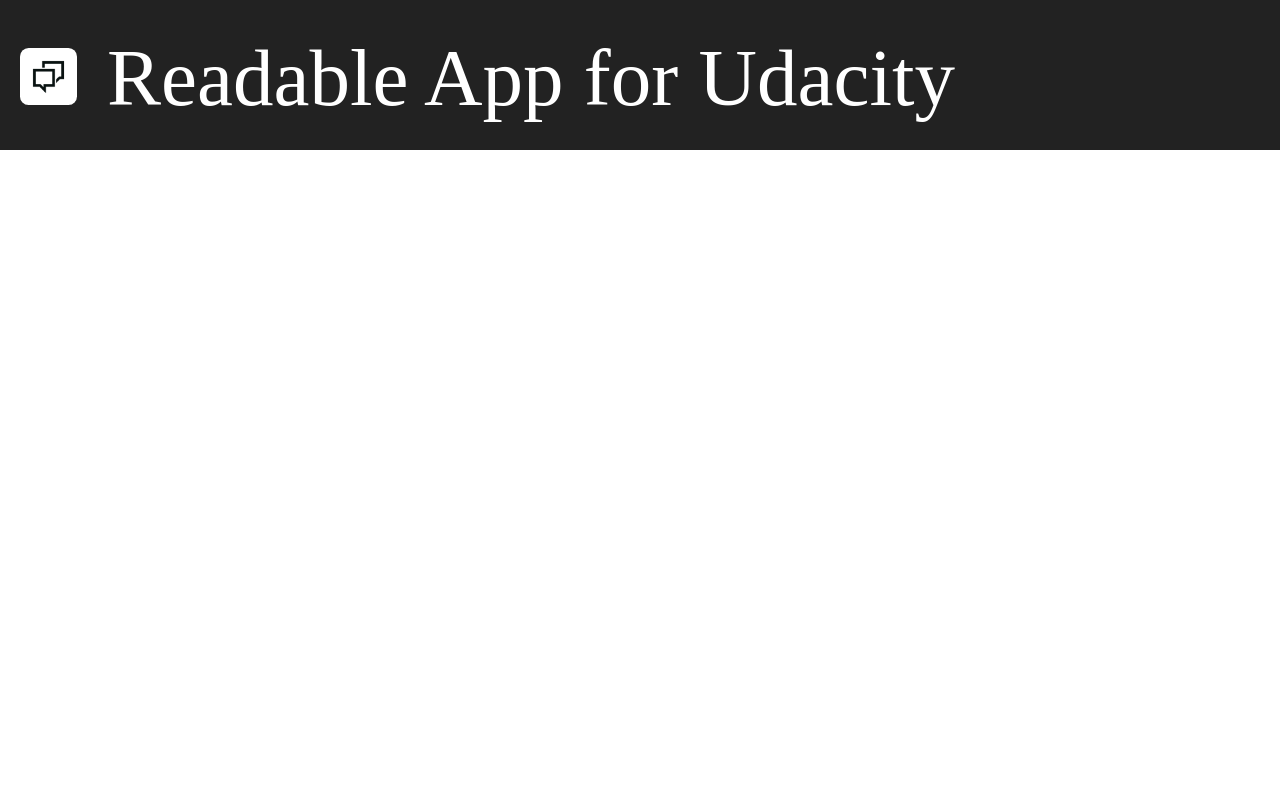
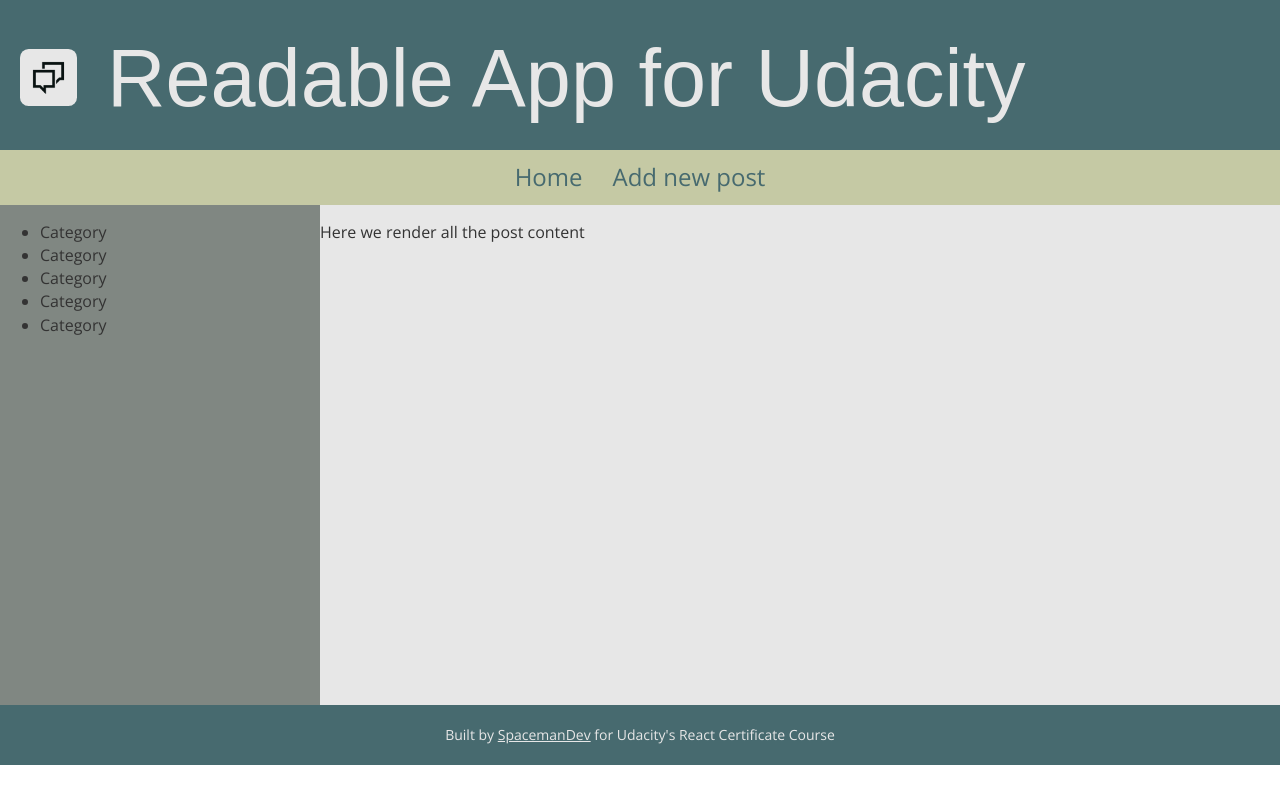
Before and after one commit to SpacemanPete/readable-app-frontend, a React (Create React App) app: page / in a window 1280 px wide. Built offline with nearby package versions, Linux system fonts and the light colour scheme.

Commit message:
initial landing page stlying

```diff
--- a/src/components/App.js
+++ b/src/components/App.js
@@ -1,6 +1,7 @@
 import React, { Component } from 'react'
 import logo from '../logo.png'
 import '../styles/App.css'
+import { Route, Link } from 'react-router-dom'
 
 class App extends Component {
   render() {
@@ -10,10 +11,30 @@
           <img src={logo} className="App-logo" alt="logo" />
           <h1 className="App-title">Readable App for Udacity</h1>
         </header>
-        <nav></nav>
-        <aside></aside>
-        <section></section>
-        <footer></footer>
+        <nav id="main-menu" >
+          <Link to="/" className="font_large" >Home</Link>
+          <Link to="add-post" className="font_large" >Add new post</Link>
+        </nav>
+        <aside id="categories" >
+          <ul>
+            <li>Category</li>
+            <li>Category</li>
+            <li>Category</li>
+            <li>Category</li>
+            <li>Category</li>
+          </ul>
+        </aside>
+        <section id="content">
+          <Route exact path="/" render={() => (
+            <p>Here we render all the post content</p>
+          )} />
+          <Route path="/add-post" render={() => (
+            <p>This is the Add Post dialoge</p>
+          )} />
+        </section>
+        <footer>
+          <div className="attribution">Built by <a href='https://github.com/SpacemanPete'>SpacemanDev</a> for Udacity's React Certificate Course</div>
+        </footer>
       </div>
     )
   }
--- a/src/styles/App.css
+++ b/src/styles/App.css
@@ -1,12 +1,20 @@
 .App {
   text-align: left;
+  display: grid;
+  grid-template-columns: 1fr 3fr;
+  grid-template-areas:
+    "header header"
+    "main-menu main-menu"
+    "side-menu content"
+    "footer footer";
 }
 
 .App-header {
-  background-color: #222;
+  grid-area: header;
+  background-color: #476a6f;
   height: 150px;
   padding: 20px;
-  color: white;
+  color: #e7e7e7;
 }
 
 .App-title {
@@ -17,7 +25,59 @@
 img.App-logo {
   max-height: 57px;
   display: inline-block;
-  background-color: #fff;
+  background-color: #e7e7e7;
   border-radius: 15%;
   padding: 8px;
 }
+
+/*  Navigation  */
+nav#main-menu {
+  grid-area: main-menu;
+  background-color: #c5c9a4;
+  padding: 10px 20px;
+  text-align: center;
+}
+
+nav#main-menu a {
+  color: #476a6f;
+  padding: 0 15px;
+  text-decoration: none;
+}
+
+nav#main-menu a:hover,
+nav#main-menu a:focus {
+  color: #333;
+}
+
+/* Aside Categories Menu */
+aside#categories {
+  grid-area: side-menu;
+  background-color: #808782;
+}
+
+/*  Main Content Section */
+section#content {
+  grid-area: content;
+  background-color: #e7e7e7;
+  min-height: 500px;
+}
+
+/*  Footer  */
+footer {
+  grid-area: footer;
+  background-color: #476a6f;
+  color: #e7e7e7;
+  font-size: 14px;
+  padding: 20px;
+  text-align: center;
+}
+
+footer a {
+  color: #e7e7e7;
+}
+
+footer a:hover,
+footer a:focus {
+  color: #fff;
+  font-weight: bold;
+}
--- a/src/styles/index.css
+++ b/src/styles/index.css
@@ -31,7 +31,7 @@
 
 h1, h2, h3, h4 {
   margin: 1.414em 0 0.5em;
-  font-family: Merriweather Sans;
+  font-family: 'Merriweather Sans', sans-serif;
   font-weight: inherit;
   line-height: 1.2;
 }
@@ -56,3 +56,7 @@
 small, .font_small {
   font-size: 0.667em;
 }
+
+large, .font_large {
+  font-size: 1.5em;
+}
```
